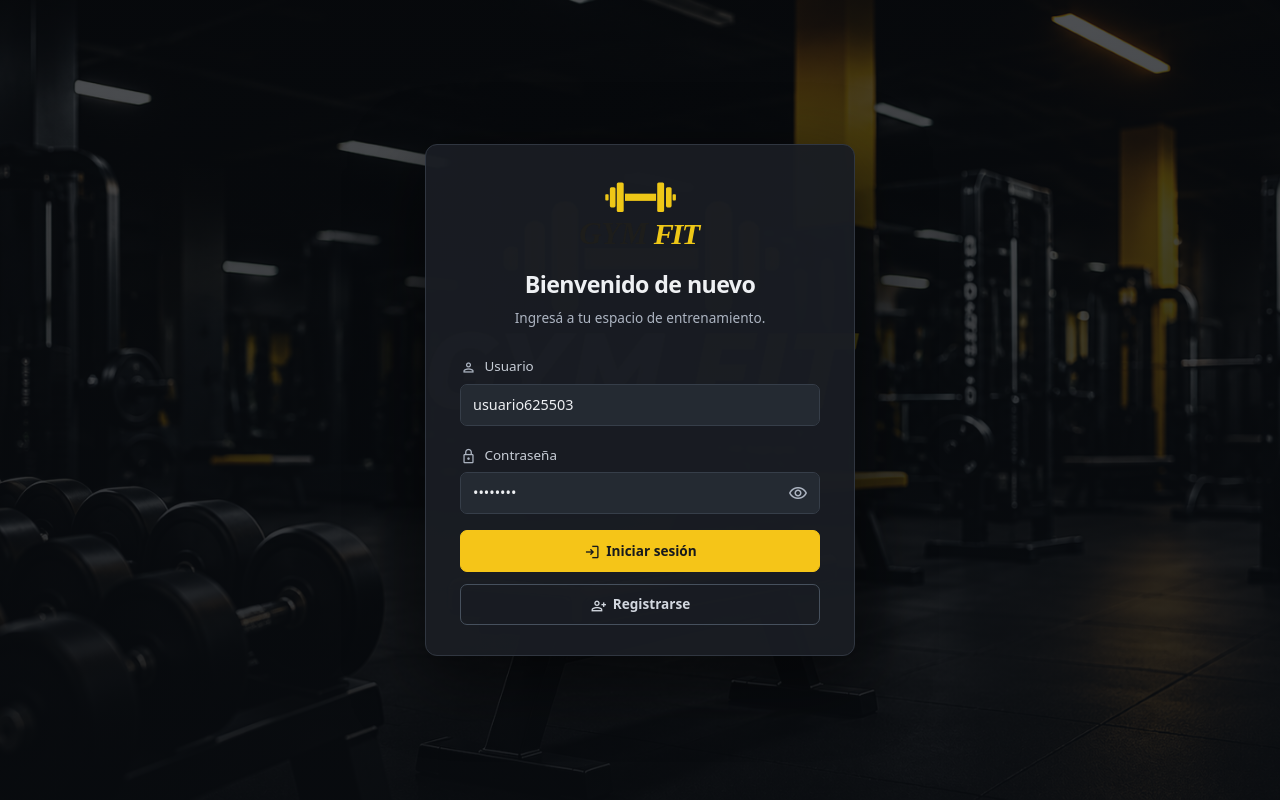
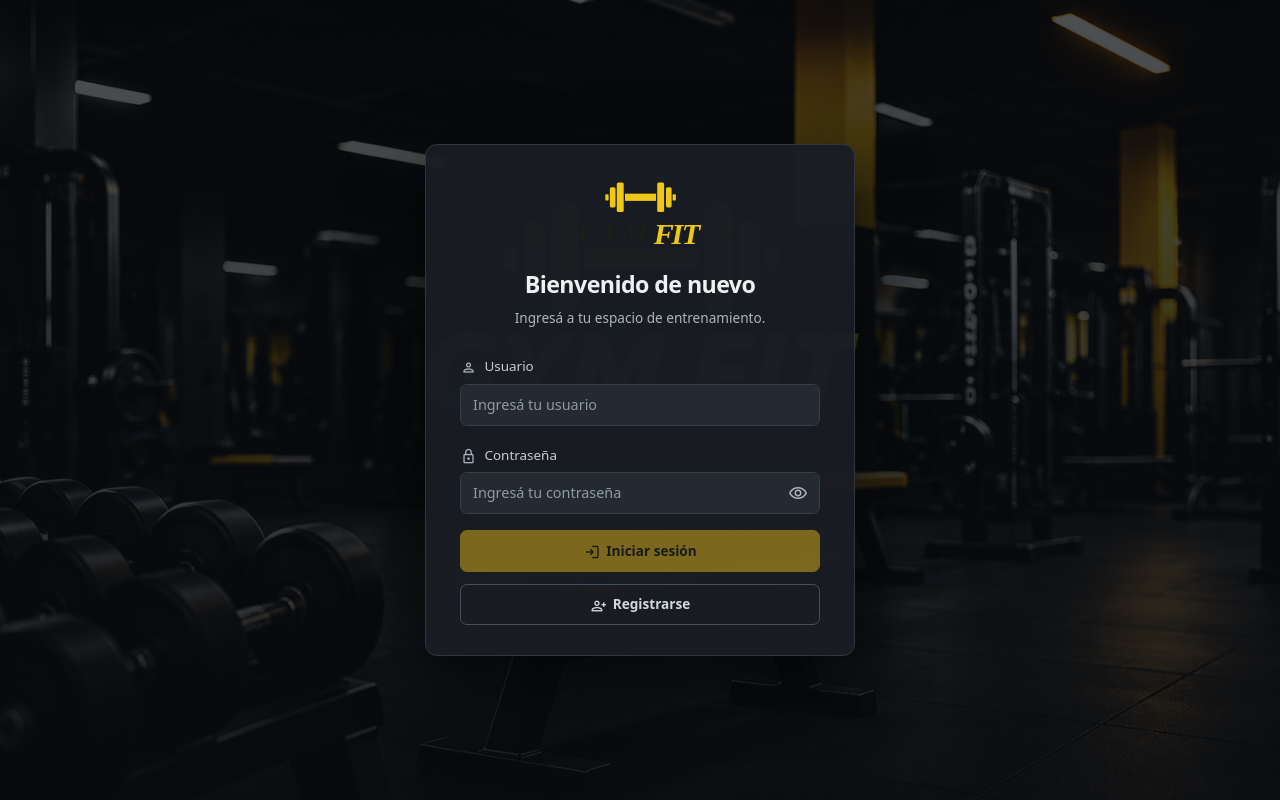
Before and after one commit to DarioRodriguez343427/obligatorio-343427-frontendN4C, a React (Vite) app: page /login in a window 1280 px wide. Built offline with nearby package versions, Linux system fonts and the light colour scheme.

Commit message:
quita login usuario default

```diff
--- a/src/components/Login.jsx
+++ b/src/components/Login.jsx
@@ -31,8 +31,8 @@ const Login = () => {
 
   const formik = useFormik({
     initialValues: {
-      identificador: "usuario625503",
-      password: "cliente1",
+      identificador: "",
+      password: "",
     },
 
     validationSchema: esquemaLogin,
```
